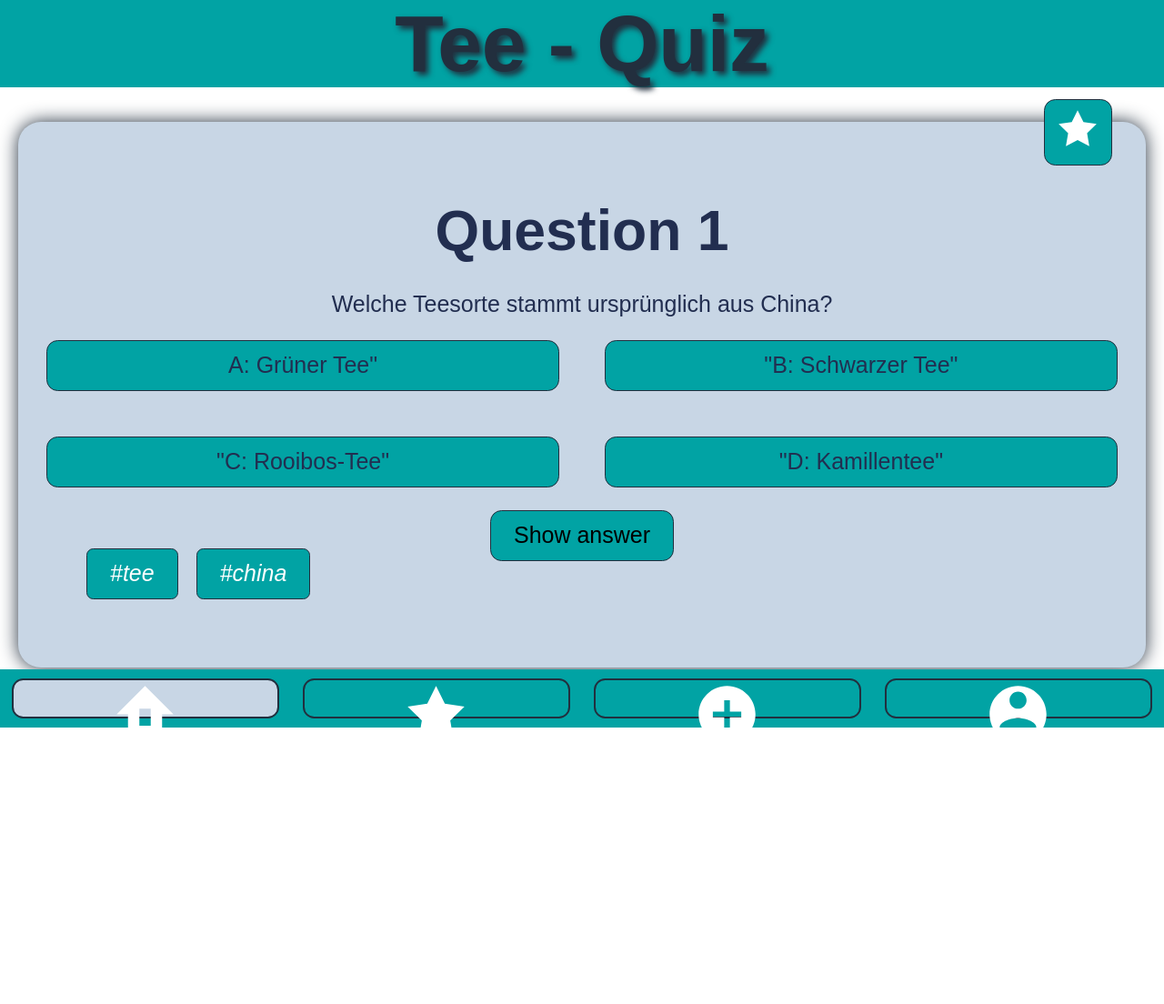
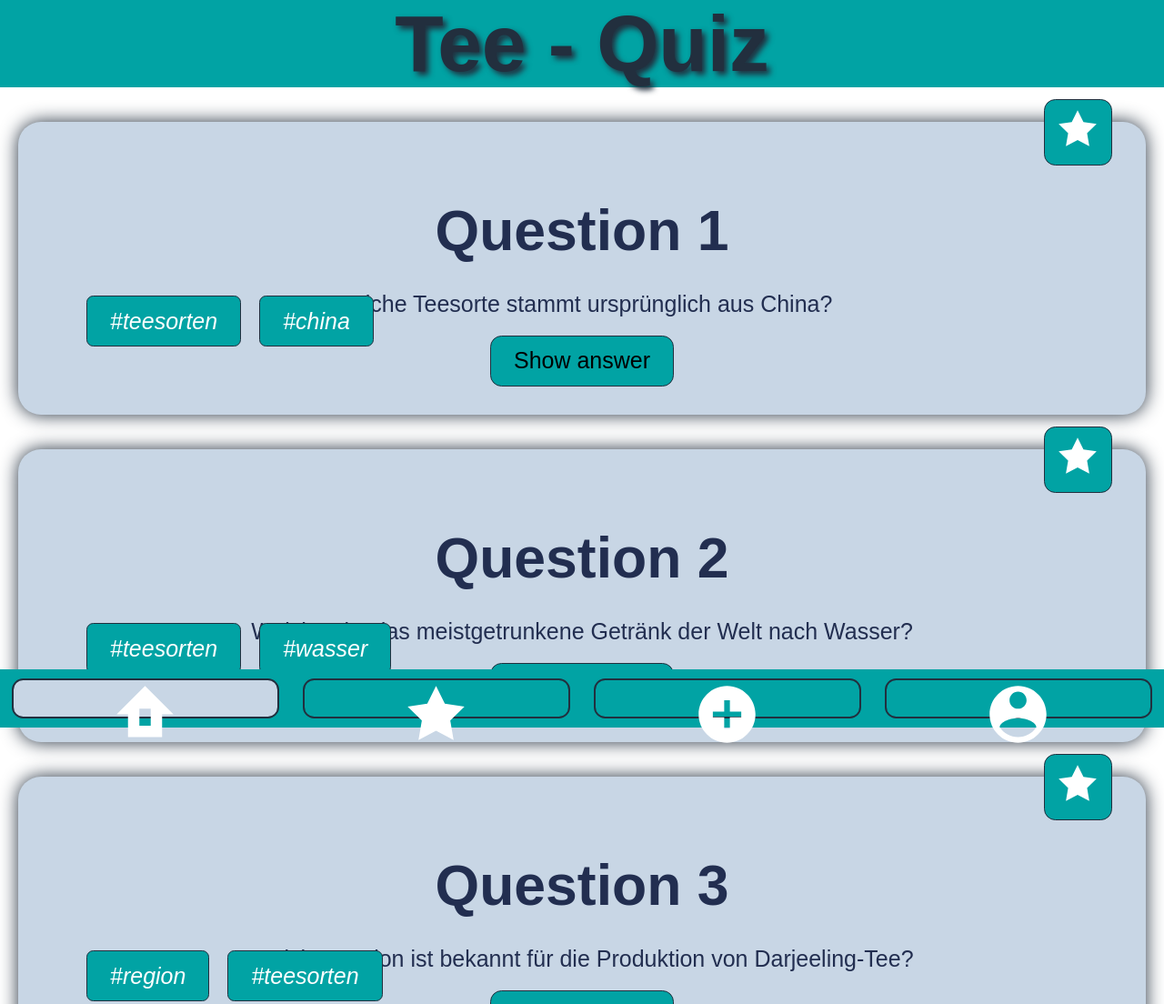
Before and after one commit to mariiaovs/quiz-app, a plain HTML site: page index.html in a window 1280 px wide. Shown: the top 1104 px of the page at 91% size. Before the commit the page ends 858 px from the top, so only its background shows below. Drawn offline with Linux system fonts and the light colour scheme.

Commit message:
create cards with js

```diff
--- a/add-question.html
+++ b/add-question.html
@@ -7,7 +7,7 @@
     <link rel="icon" href="assets/favicon.ico" type="image/x-icon" />
     <link rel="stylesheet" href="css/components/form.css" />
     <link rel="stylesheet" href="css/styles.css" />
-    <script src="js/form.js" defer></script>
+    <script src="js/form.js" defer type="module"></script>
   </head>
   <body>
     <header class="header" id="home">
--- a/css/components/card.css
+++ b/css/components/card.css
@@ -79,5 +79,5 @@
 }
 
 .clicked svg {
-  fill: yellow;
+  fill: rgb(255, 225, 0);
 }
--- a/index.html
+++ b/index.html
@@ -6,15 +6,20 @@
     <title>Quiz App</title>
     <link rel="icon" href="assets/favicon.ico" type="image/x-icon" />
     <link rel="stylesheet" href="css/styles.css" />
-    <script src="js/app.js" defer></script>
+    <script src="js/app.js" defer type="module"></script>
   </head>
   <body>
     <header class="header" id="home">
       <h1 class="header_title">Tee - Quiz</h1>
     </header>
-    <main class="card">
+    <main class="cards" data-js="cards">
+      <!--  <section class="card">
         <h2 class="card_title">Question 1</h2>
-      <button aria-label="bookmark" class="button bookmark" data-js="bookmark">
+        <button
+          aria-label="bookmark"
+          class="button bookmark"
+          data-js="bookmark"
+        >
           <svg
             xmlns="http://www.w3.org/2000/svg"
             viewBox="0 0 24 24"
@@ -41,6 +46,7 @@
           <li aria-label="tee hashtag">#tee</li>
           <li aria-label="china hashtag">#china</li>
         </ul>
+      </section> -->
     </main>
     <footer class="footer">
       <nav class="footer_nav">
--- a/js/app.js
+++ b/js/app.js
@@ -1,11 +1,79 @@
+import { cards } from "../js/cards.js";
+
 let currentTheme = localStorage.getItem("theme") || "light";
 
 if (currentTheme === "dark") document.body.setAttribute("data-theme", "dark");
 
-const bookmarkButton = document.querySelector('[data-js="bookmark"]');
+const main = document.querySelector('[data-js="cards"]');
 
-bookmarkButton.addEventListener("click", () => {
-  bookmarkButton.classList.toggle("clicked");
+cards.forEach((card) => {
+  const cardElement = document.createElement("main");
+  cardElement.classList.add("card");
+
+  const cardTitleElement = document.createElement("h2");
+  cardTitleElement.classList.add("card_title");
+  cardTitleElement.textContent = `Question ${card.id}`;
+
+  const bookmarkButton = document.createElement("button");
+  bookmarkButton.className = "button bookmark";
+  bookmarkButton.setAttribute("aria-label", "bookmark");
+  bookmarkButton.innerHTML = `<svg
+  xmlns="http://www.w3.org/2000/svg"
+  viewBox="0 0 24 24"
+  width="2rem"
+  height="2rem"
+>
+  <polygon
+    points="12 2 15.09 8.26 22 9.27 17 14.14 18.18 21.02 12 17.77 5.82 21.02 7 14.14 2 9.27 8.91 8.26 12 2"
+  />
+</svg>`;
+
+  bookmarkButton.addEventListener("click", () => {
+    card.isBookmarked = !card.isBookmarked;
+    bookmarkButton.classList.toggle("clicked");
+  });
+
+  const cardQuestion = document.createElement("p");
+  cardQuestion.classList.add("question");
+  cardQuestion.textContent = card.question;
+
+  const showAnswerButton = document.createElement("button");
+  showAnswerButton.className = "card_button button";
+  showAnswerButton.textContent = "Show answer";
+
+  const cardAnswer = document.createElement("p");
+  cardAnswer.classList.add("answer");
+  cardAnswer.setAttribute("hidden", "");
+  cardAnswer.textContent = card.answers[card.rightAnswer];
+
+  showAnswerButton.addEventListener("click", () => {
+    if (showAnswerButton.textContent.includes("Hide")) {
+      showAnswerButton.textContent = "Show answer";
+      cardAnswer.setAttribute("hidden", "");
+    } else {
+      showAnswerButton.textContent = "Hide answer";
+      cardAnswer.removeAttribute("hidden");
+    }
+  });
+
+  const cardTagsList = document.createElement("ul");
+  cardTagsList.classList.add("card_tags");
+  card.tags.forEach((tag) => {
+    const cardTag = document.createElement("li");
+    cardTag.setAttribute("aria-label", `${tag}-hashtag`);
+    cardTag.textContent = `#${tag}`;
+    cardTagsList.append(cardTag);
+  });
+
+  cardElement.append(
+    cardTitleElement,
+    bookmarkButton,
+    cardQuestion,
+    showAnswerButton,
+    cardAnswer,
+    cardTagsList
+  );
+  main.append(cardElement);
 });
 
 const showAnswerButton = document.querySelector('[data-js="show-answer"]');
@@ -13,14 +81,3 @@ const answerText = document.querySelector('[data-js="answer-text"]');
 console.log(answerText);
 
 let answerIsShown = false;
-
-showAnswerButton.addEventListener("click", () => {
-  if (answerIsShown) {
-    showAnswerButton.textContent = "Show answer";
-    answerText.setAttribute("hidden", "");
-  } else {
-    showAnswerButton.textContent = "Hide answer";
-    answerText.removeAttribute("hidden");
-  }
-  answerIsShown = !answerIsShown;
-});
--- a/js/cards.js
+++ b/js/cards.js
@@ -1,13 +1,8 @@
-const questions = [
+export const cards = [
   {
     id: 1,
     question: "Welche Teesorte stammt ursprünglich aus China?",
-    answers: [
-      "A: Grüner Tee",
-      "B: Schwarzer Tee",
-      "C: Rooibos-Tee",
-      "D: Kamillentee",
-    ],
+    answers: ["Grüner Tee", "Schwarzer Tee", "Rooibos-Tee", "Kamillentee"],
     rightAnswer: 0,
     tags: ["teesorten", "china"],
     isBookmarked: false,
```
Also changed, not shown: bookmarks.html (+1 -1 lines), profile.html (+1 -1 lines). Lines whose indentation alone changed are shown as unchanged.
